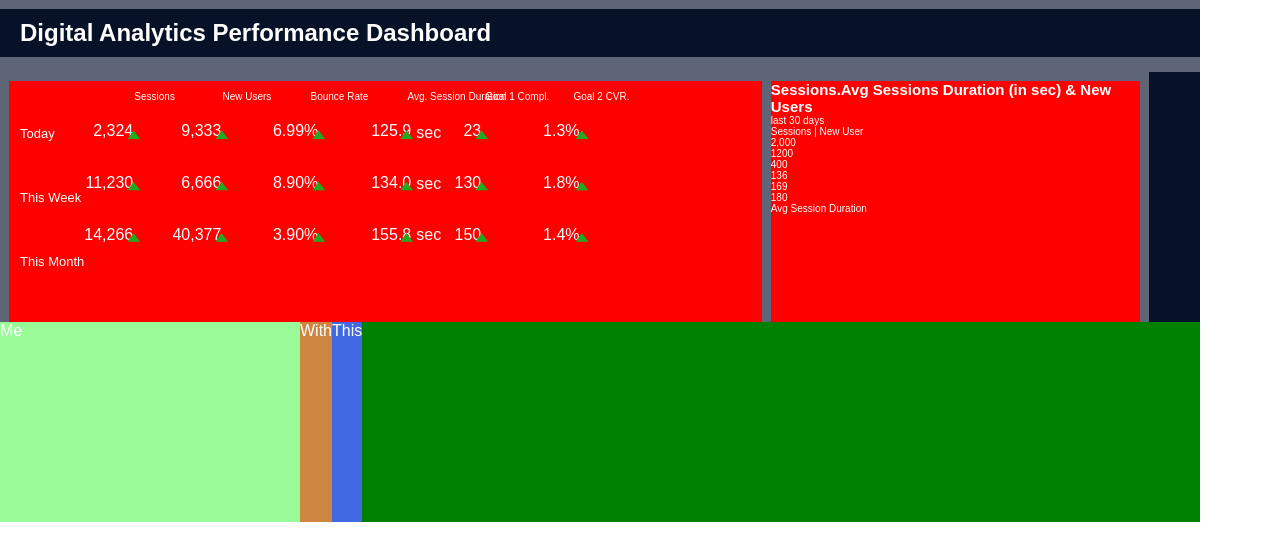
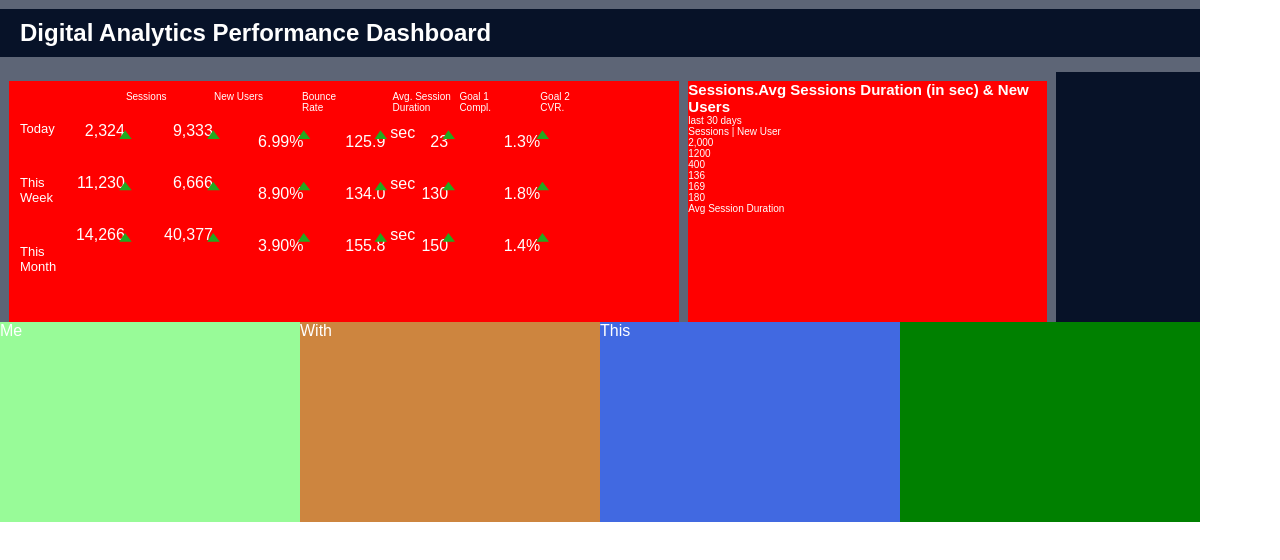
Before and after one commit to major6977/data-chart, a plain HTML site: page index.html in a window 1280 px wide. Drawn offline with Linux system fonts and the light colour scheme.

Commit message:
added height and width

```diff
--- a/style3.css
+++ b/style3.css
@@ -232,10 +232,17 @@ body {
 .cont-e {
     grid-area: cont-e;
     background-color: peru;
+    position: relative;
+    width: 300px;
+    height: 200px;
+
 }
 .cont-f {
     grid-area: cont-f;
     background-color: royalblue;
+    position: relative;
+    width: 300px;
+    height: 200px;
 }
 
 .cont-def {
```
